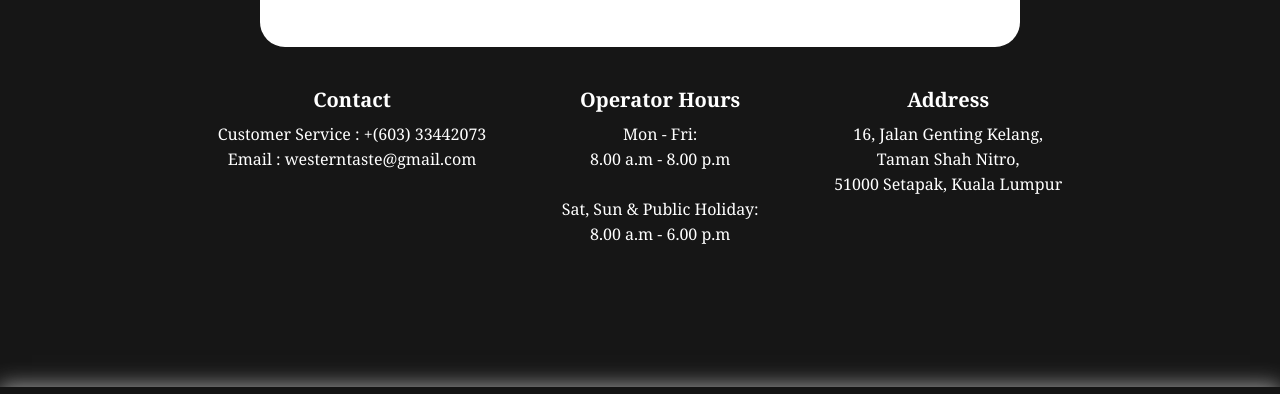
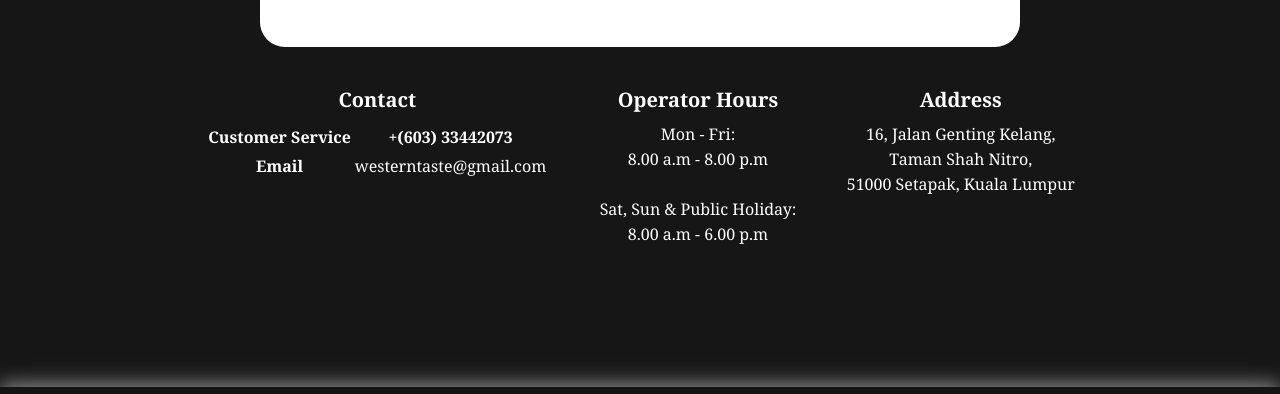
Before and after one commit to kenc04/westerntaste, a plain HTML site: page contact.html in a window 1280 px wide. Shown: the part 988-1382 px from the top of the page. Drawn offline with Linux system fonts and the light colour scheme.

Commit message:
Add files via upload

```diff
--- a/contact.html
+++ b/contact.html
@@ -104,10 +104,19 @@
         </div>
 
         <div id="third-section">
-            <div class="our-info">
+            <div class="our-info contact-info">
                 <h3>Contact</h3>
-                <p>Customer Service : <a href="tel:+60333442073">+(603) 33442073</a></p>
-                <p>Email : <a href="mailto:westerntaste@gmail.com">westerntaste@gmail.com</a></p>
+                <table id="contact-table">
+                    <tr>
+                        <th>Customer Service</th>
+                        <th><a href="tel:+60333442073">+(603) 33442073</a></th>
+                    </tr>
+
+                    <tr>
+                        <th>Email</th>
+                        <td><a href="mailto:westerntaste@gmail.com">westerntaste@gmail.com</a></td>
+                    </tr>
+                </table>
             </div>
 
             <div class="our-info">
```
Also changed, not shown: beverage.html (line endings or trailing spaces), dessert.html (line endings or trailing spaces), entree.html (line endings or trailing spaces).
